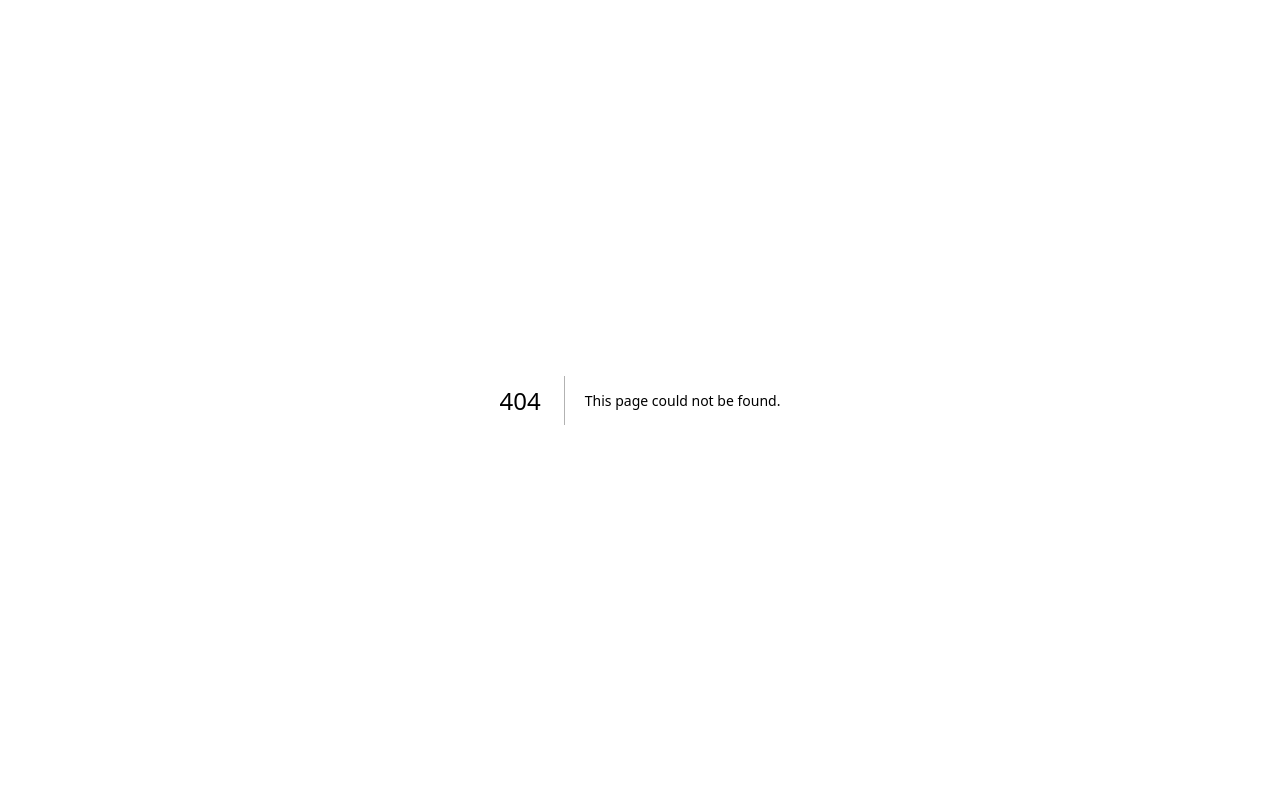
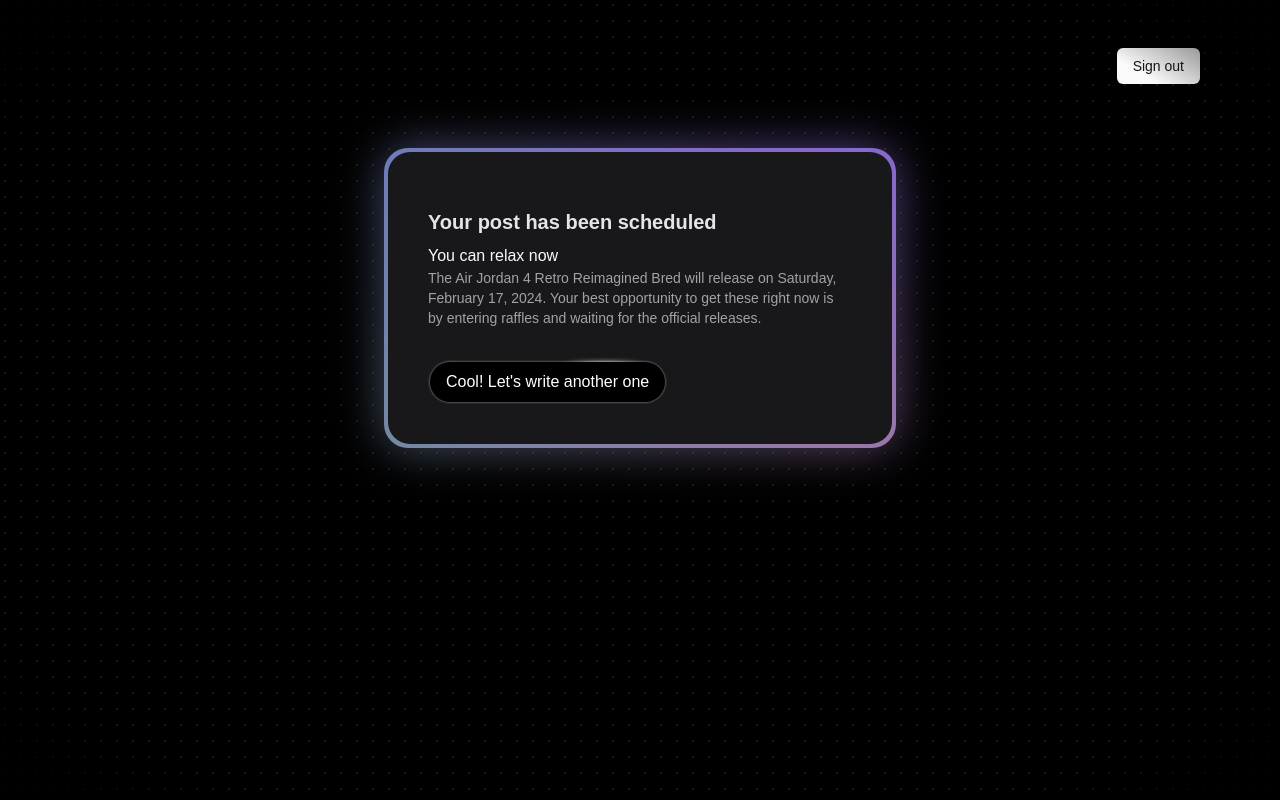
Before and after one commit to lean1190/linkedin-first-comment, a Next.js app: page /p/success in a window 1280 px wide. Before the commit this address had no page. Built offline with nearby package versions, Linux system fonts and the light colour scheme; no server answers.

Commit message:
Add basic success screen and word counter

```diff
--- a/src/app/p/components/post-form/post-form.tsx
+++ b/src/app/p/components/post-form/post-form.tsx
@@ -14,6 +14,7 @@
 import type { getLinkedInBasicProfile } from '@/lib/linkedin/user/server';
 
 import { ButtonBorderGradient } from '@/components/ui/button-border-gradient';
+import { countCharacters, countWords } from '@/lib/posts/words';
 import { useMemo } from 'react';
 import Author from './author';
 import usePostForm, { formSchema } from './hooks/use-post-form';
@@ -42,7 +43,10 @@
     resolver: zodResolver(formSchema)
   });
 
-  const schedule = useMemo(() => watch('schedule'), [watch]);
+  const content = watch('content');
+  const schedule = watch('schedule');
+  const words = countWords(content);
+  const chars = countCharacters(content);
 
   return (
     <form onSubmit={handleSubmit(submitPost)} className={formStyle}>
@@ -59,13 +63,19 @@
         <Author profile={profile} />
       </section>
 
-      <section className="text-sm">
+      <section className="text-sm relative">
         <Textarea
           {...register('content')}
           placeholder="Write your post here"
           required
           disabled={isSubmitting}
         />
+        <div className="absolute right-0 -mr-[150px] top-0 py-1 px-2 transition text-xs bg-gradient-to-r from-[#1b1f23] to-black rounded-3xl border border-slate-400">
+          <span className="text-white">
+            {words} {words === 1 ? 'word' : 'words'}
+          </span>
+          <span className="text-linkedin-low-emphasis"> | {chars} characters</span>
+        </div>
       </section>
 
       <section className="flex items-center justify-between py-2">
--- /dev/null
+++ b/src/app/p/success/background-gradient.tsx
@@ -0,0 +1,72 @@
+import { cn } from '@/lib/styles/merge';
+import { motion } from 'framer-motion';
+import type React from 'react';
+
+export const BackgroundGradient = ({
+  children,
+  className,
+  containerClassName,
+  animate = true
+}: {
+  children?: React.ReactNode;
+  className?: string;
+  containerClassName?: string;
+  animate?: boolean;
+}) => {
+  const variants = {
+    initial: {
+      backgroundPosition: '0 50%'
+    },
+    animate: {
+      backgroundPosition: ['0, 50%', '100% 50%', '0 50%']
+    }
+  };
+  return (
+    <div className={cn('relative p-[4px] group', containerClassName)}>
+      <motion.div
+        variants={animate ? variants : undefined}
+        initial={animate ? 'initial' : undefined}
+        animate={animate ? 'animate' : undefined}
+        transition={
+          animate
+            ? {
+                duration: 5,
+                repeat: Number.POSITIVE_INFINITY,
+                repeatType: 'reverse'
+              }
+            : undefined
+        }
+        style={{
+          backgroundSize: animate ? '400% 400%' : undefined
+        }}
+        className={cn(
+          'absolute inset-0 rounded-3xl z-[1] opacity-60 group-hover:opacity-100 blur-xl  transition duration-500 will-change-transform',
+          ' bg-[radial-gradient(circle_farthest-side_at_0_100%,#00ccb1,transparent),radial-gradient(circle_farthest-side_at_100%_0,#7b61ff,transparent),radial-gradient(circle_farthest-side_at_100%_100%,#ffc414,transparent),radial-gradient(circle_farthest-side_at_0_0,#1ca0fb,#141316)]'
+        )}
+      />
+      <motion.div
+        variants={animate ? variants : undefined}
+        initial={animate ? 'initial' : undefined}
+        animate={animate ? 'animate' : undefined}
+        transition={
+          animate
+            ? {
+                duration: 5,
+                repeat: Number.POSITIVE_INFINITY,
+                repeatType: 'reverse'
+              }
+            : undefined
+        }
+        style={{
+          backgroundSize: animate ? '400% 400%' : undefined
+        }}
+        className={cn(
+          'absolute inset-0 rounded-3xl z-[1] will-change-transform',
+          'bg-[radial-gradient(circle_farthest-side_at_0_100%,#00ccb1,transparent),radial-gradient(circle_farthest-side_at_100%_0,#7b61ff,transparent),radial-gradient(circle_farthest-side_at_100%_100%,#ffc414,transparent),radial-gradient(circle_farthest-side_at_0_0,#1ca0fb,#141316)]'
+        )}
+      />
+
+      <div className={cn('relative z-10', className)}>{children}</div>
+    </div>
+  );
+};
--- /dev/null
+++ b/src/app/p/success/page.tsx
@@ -0,0 +1,37 @@
+'use client';
+
+import { ButtonBorderGradient } from '@/components/ui/button-border-gradient';
+import type { getLinkedInBasicProfile } from '@/lib/linkedin/user/server';
+import { redirect } from 'next/navigation';
+import React from 'react';
+import type { z } from 'zod';
+import type { formSchema } from '../components/post-form/hooks/use-post-form';
+import { BackgroundGradient } from './background-gradient';
+
+interface Props {
+  profile: Awaited<ReturnType<typeof getLinkedInBasicProfile>>;
+  post: z.infer<typeof formSchema>;
+}
+
+export default function Success({ profile, post }: Props) {
+  return (
+    <article className="max-w-full sm:max-w-lg mx-auto">
+      <BackgroundGradient className="rounded-[22px] p-4 sm:p-10 bg-white dark:bg-zinc-900">
+        <p className="text-base sm:text-xl font-bold text-black mt-4 mb-2 dark:text-neutral-200">
+          Your post has been scheduled
+        </p>
+        <p>You can relax now</p>
+
+        <p className="mb-8 text-sm text-linkedin-low-emphasis">
+          The Air Jordan 4 Retro Reimagined Bred will release on Saturday, February 17, 2024. Your
+          best opportunity to get these right now is by entering raffles and waiting for the
+          official releases.
+        </p>
+
+        <ButtonBorderGradient type="button" onClick={() => redirect('/p')}>
+          Cool! Let's write another one
+        </ButtonBorderGradient>
+      </BackgroundGradient>
+    </article>
+  );
+}
--- /dev/null
+++ b/src/lib/posts/words.ts
@@ -0,0 +1,7 @@
+export function countWords(str?: string) {
+  return str?.split(' ').filter((n) => n !== '').length ?? 0;
+}
+
+export function countCharacters(str?: string) {
+  return str?.length ?? 0;
+}
```
